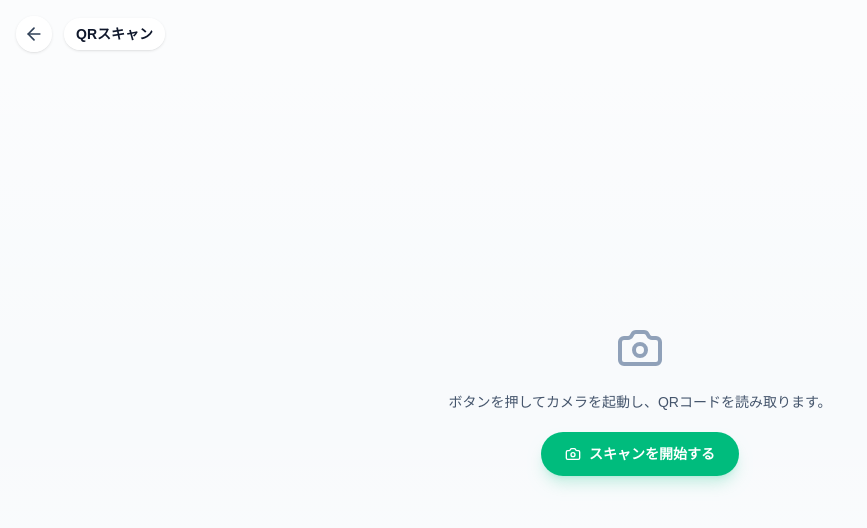
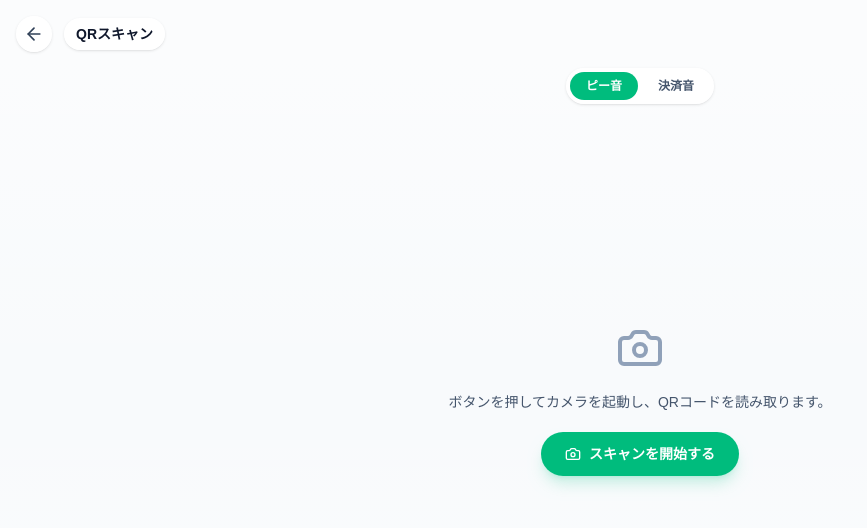
Before and after one commit to abes0/omocha, a Next.js app: page /qr-check/scan in a window 1280 px wide. Shown: the top 528 px of the page, without its empty margins (0-867 px from the left). Built offline with nearby package versions, Linux system fonts and the light colour scheme.

Commit message:
add paypay-sound

```diff
--- a/src/app/qr-check/scan/page.tsx
+++ b/src/app/qr-check/scan/page.tsx
@@ -33,17 +33,43 @@ const MISMATCH_TONE: ToneSegment[] = [
   { type: "sine", frequency: 220, duration: 0.3 },
 ];
 
+// この2つを同時に再生して重ねる。
+const REGISTER_SOUND_SRC = "/sounds/register_sound.mp3";
+const PAYPAY_SOUND_SRC = "/sounds/paypay_sound.m4a";
+// paypay音声はファイル内の0.9秒地点(実際の音声が始まる位置)から再生する。
+const PAYPAY_START_OFFSET_SEC = 0.9;
+// レジ音は最初小さく→だんだん大きくするが、最大でも半分の音量までに抑える。
+const REGISTER_MIN_VOLUME = 0.05;
+const REGISTER_MAX_VOLUME = 0.5;
+
+function rampRegisterVolume(audio: HTMLAudioElement) {
+  const step = () => {
+    if (audio.paused || audio.ended) return;
+    const duration = audio.duration || 0.3;
+    const progress = Math.min(audio.currentTime / duration, 1);
+    audio.volume =
+      REGISTER_MIN_VOLUME + (REGISTER_MAX_VOLUME - REGISTER_MIN_VOLUME) * progress;
+    requestAnimationFrame(step);
+  };
+  requestAnimationFrame(step);
+}
+
+type SoundMode = "beep" | "payment";
+
 export default function ScanPage() {
   const videoRef = useRef<HTMLVideoElement>(null);
   const canvasRef = useRef<HTMLCanvasElement | null>(null);
   const streamRef = useRef<MediaStream | null>(null);
   const audioCtxRef = useRef<AudioContext | null>(null);
+  const registerAudioRef = useRef<HTMLAudioElement | null>(null);
+  const paypayAudioRef = useRef<HTMLAudioElement | null>(null);
   const rafRef = useRef<number | null>(null);
   const cooldownUntilRef = useRef(0);
   const tickRef = useRef<() => void>(() => {});
 
   const [status, setStatus] = useState<Status>("idle");
   const [currentUrl, setCurrentUrl] = useState("");
+  const [soundMode, setSoundMode] = useState<SoundMode>("beep");
 
   const playBeep = useCallback((ok: boolean) => {
     const AudioCtx =
@@ -54,6 +80,22 @@ export default function ScanPage() {
     audioCtxRef.current ??= new AudioCtx();
     playTonePattern(audioCtxRef.current, ok ? MATCH_TONE : MISMATCH_TONE);
   }, []);
+
+  const playMatchSound = useCallback(() => {
+    const registerAudio = registerAudioRef.current;
+    const paypayAudio = paypayAudioRef.current;
+    if (soundMode === "payment" && registerAudio && paypayAudio) {
+      registerAudio.currentTime = 0;
+      registerAudio.volume = REGISTER_MIN_VOLUME;
+      registerAudio.play().catch(() => {});
+      rampRegisterVolume(registerAudio);
+
+      paypayAudio.currentTime = PAYPAY_START_OFFSET_SEC;
+      paypayAudio.play().catch(() => {});
+      return;
+    }
+    playBeep(true);
+  }, [soundMode, playBeep]);
 
   const stopCamera = useCallback(() => {
     if (rafRef.current !== null) cancelAnimationFrame(rafRef.current);
@@ -86,7 +128,7 @@ export default function ScanPage() {
 
             if (isMatch) {
               setStatus("matched");
-              playBeep(true);
+              playMatchSound();
               navigator.vibrate?.(80);
             } else {
               setStatus("mismatch");
@@ -100,7 +142,7 @@ export default function ScanPage() {
       }
     }
     rafRef.current = requestAnimationFrame(() => tickRef.current());
-  }, [playBeep]);
+  }, [playBeep, playMatchSound]);
 
   useEffect(() => {
     tickRef.current = tick;
@@ -131,6 +173,27 @@ export default function ScanPage() {
       if (audioCtxRef.current.state === "suspended") {
         audioCtxRef.current.resume().catch(() => {});
       }
+    }
+
+    // Same idea for the payment sound files: play+pause each once (muted, so
+    // it's inaudible) while we still have the gesture, so later programmatic
+    // play() calls from inside the scan loop are allowed to make sound.
+    registerAudioRef.current ??= new Audio(REGISTER_SOUND_SRC);
+    paypayAudioRef.current ??= new Audio(PAYPAY_SOUND_SRC);
+    const registerAudio = registerAudioRef.current;
+    const paypayAudio = paypayAudioRef.current;
+    for (const audio of [registerAudio, paypayAudio]) {
+      audio.muted = true;
+      audio
+        .play()
+        .then(() => {
+          audio.pause();
+          audio.currentTime = 0;
+          audio.muted = false;
+        })
+        .catch(() => {
+          audio.muted = false;
+        });
     }
 
     if (!navigator.mediaDevices?.getUserMedia) {
@@ -184,6 +247,31 @@ export default function ScanPage() {
           QRスキャン
         </h1>
       </header>
+
+      <div className="relative z-10 flex justify-center px-4">
+        <div className="flex gap-1 rounded-full bg-white/90 p-1 shadow-sm backdrop-blur">
+          <button
+            onClick={() => setSoundMode("beep")}
+            className={`rounded-full px-4 py-1.5 text-xs font-semibold transition ${
+              soundMode === "beep"
+                ? "bg-emerald-500 text-white"
+                : "text-slate-600"
+            }`}
+          >
+            ピー音
+          </button>
+          <button
+            onClick={() => setSoundMode("payment")}
+            className={`rounded-full px-4 py-1.5 text-xs font-semibold transition ${
+              soundMode === "payment"
+                ? "bg-emerald-500 text-white"
+                : "text-slate-600"
+            }`}
+          >
+            決済音
+          </button>
+        </div>
+      </div>
 
       {(status === "scanning" ||
         status === "mismatch" ||
```
Also changed, not shown: 2 other files (tests, documents, lock files or other folders).
